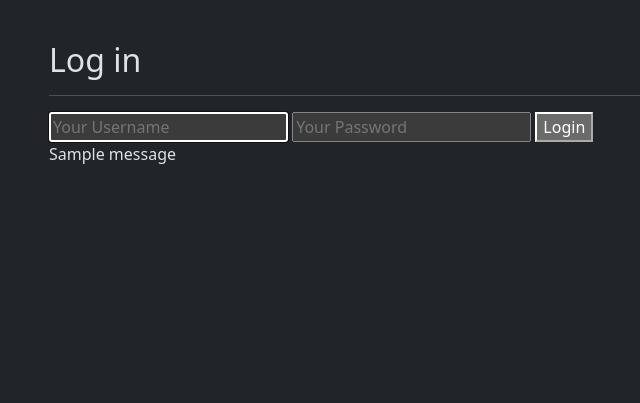
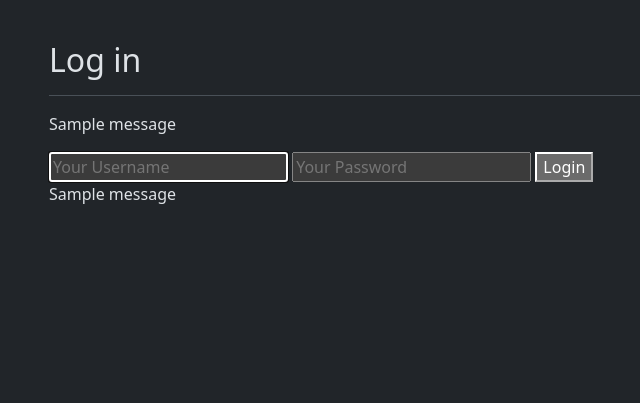
Before and after one commit to Thegamefire/kill-your-selfie, a Flask app: page /login in a window 1280 px wide. Shown: the part 47-450 px from the top of the page, without its empty margins (33-673 px from the left). Run offline with Flask 3, Linux system fonts and the light colour scheme; tables that the repository leaves empty hold one stand-in row (values such as "Sample post"); one stand-in notice (Sample message) is shown; some libraries are stand-ins or nearby versions.

Commit message:
moved flash messages to base template

```diff
--- a/kill_your_selfie/templates/base.html
+++ b/kill_your_selfie/templates/base.html
@@ -29,6 +29,13 @@
         {% block header_items %}
         {% endblock header_items %}
       </div>
+      {% with messages = get_flashed_messages()%}  <!-- put this in a fancy bootstrap callout -->
+        {% if messages%}
+          {% for message in messages%}
+            <p>{{message}}</p>
+          {%endfor%}
+        {%endif%}
+      {%endwith%}
       {% block content %}
 
       {% endblock content %}
```
